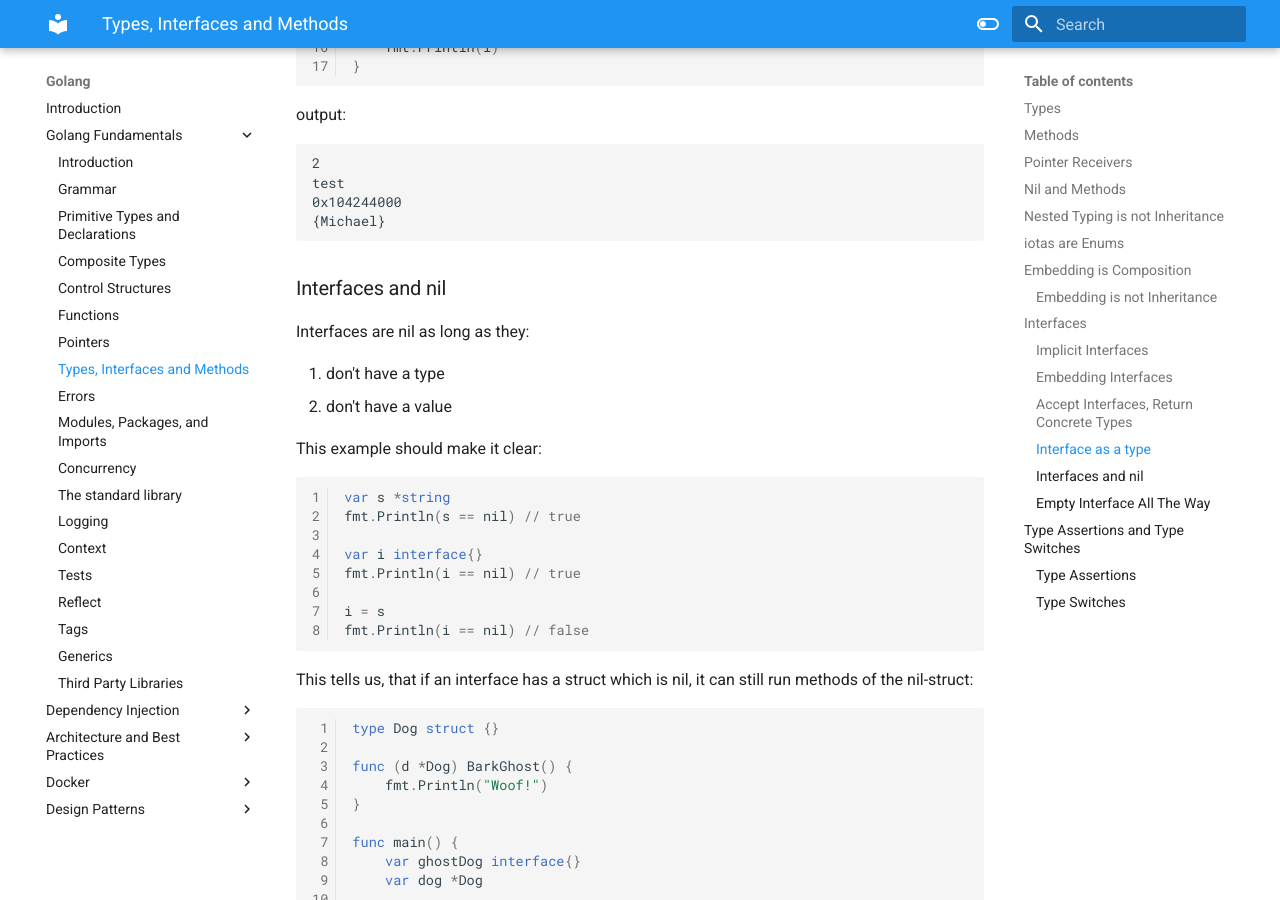
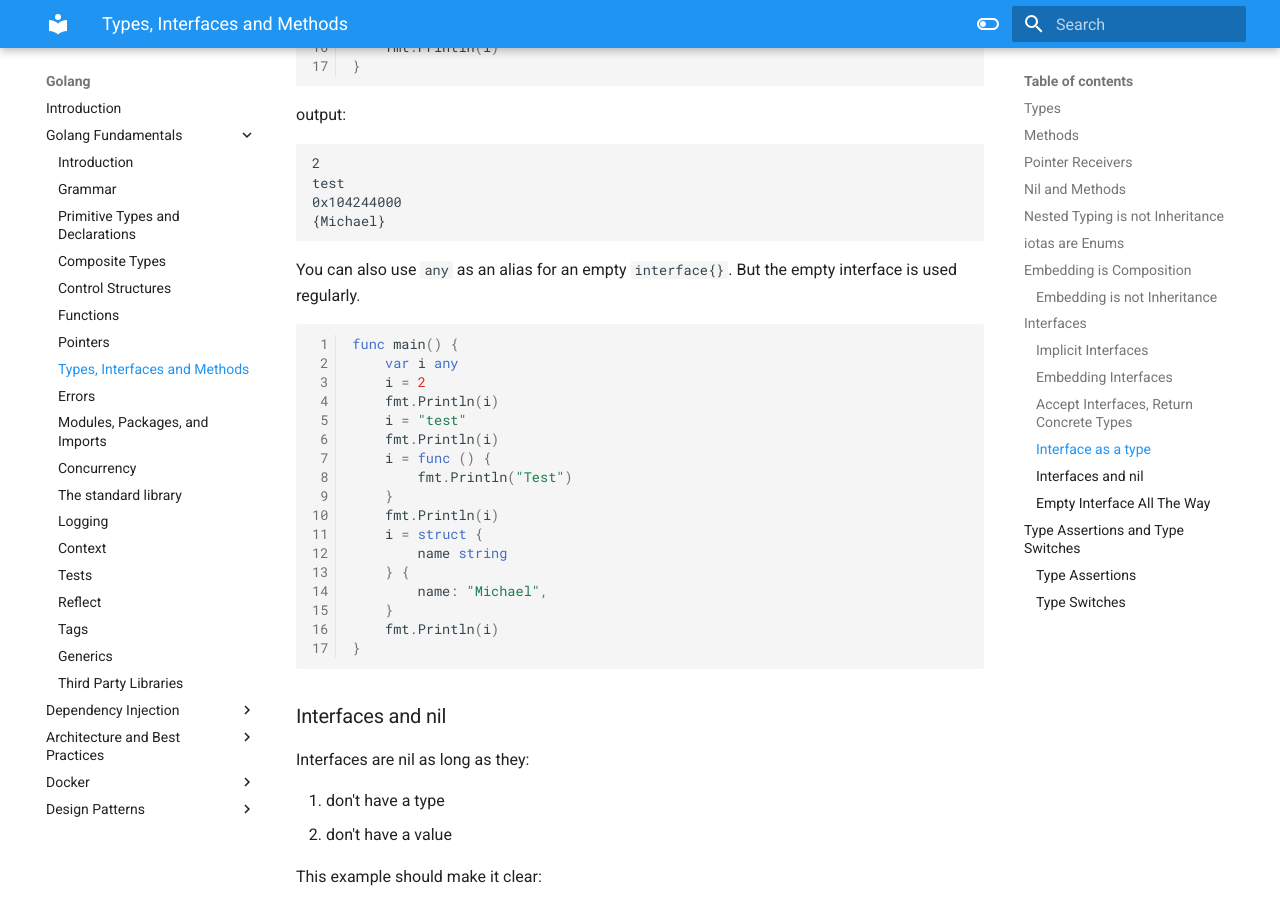
Before and after one commit to bykof/bykof.github.com, an MkDocs documentation site: the page built from docs/golang/golang-fundamentals/types_interfaces_methods.md, in a window 1280 px wide and 900 px high, scrolled down 16329 px. Built offline with MkDocs 1.6.1 and Material for MkDocs 9.7.7, drawn with Linux system fonts in a browser that asks for light colours.

Commit message:
Add any keyword

````diff
--- a/docs/golang/golang-fundamentals/types_interfaces_methods.md
+++ b/docs/golang/golang-fundamentals/types_interfaces_methods.md
@@ -858,6 +858,29 @@ test
 {Michael}
 ```
 
+You can also use `any` as an alias for an empty `interface{}`.
+But the empty interface is used regularly.
+
+```go linenums="1"
+func main() {
+	var i any
+	i = 2
+	fmt.Println(i)
+	i = "test"
+	fmt.Println(i)
+	i = func () {
+		fmt.Println("Test")
+	}
+	fmt.Println(i)
+	i = struct {
+		name string
+	} {
+		name: "Michael",
+	}
+	fmt.Println(i)
+}
+```
+
 ### Interfaces and nil
 
 Interfaces are nil as long as they:
````
